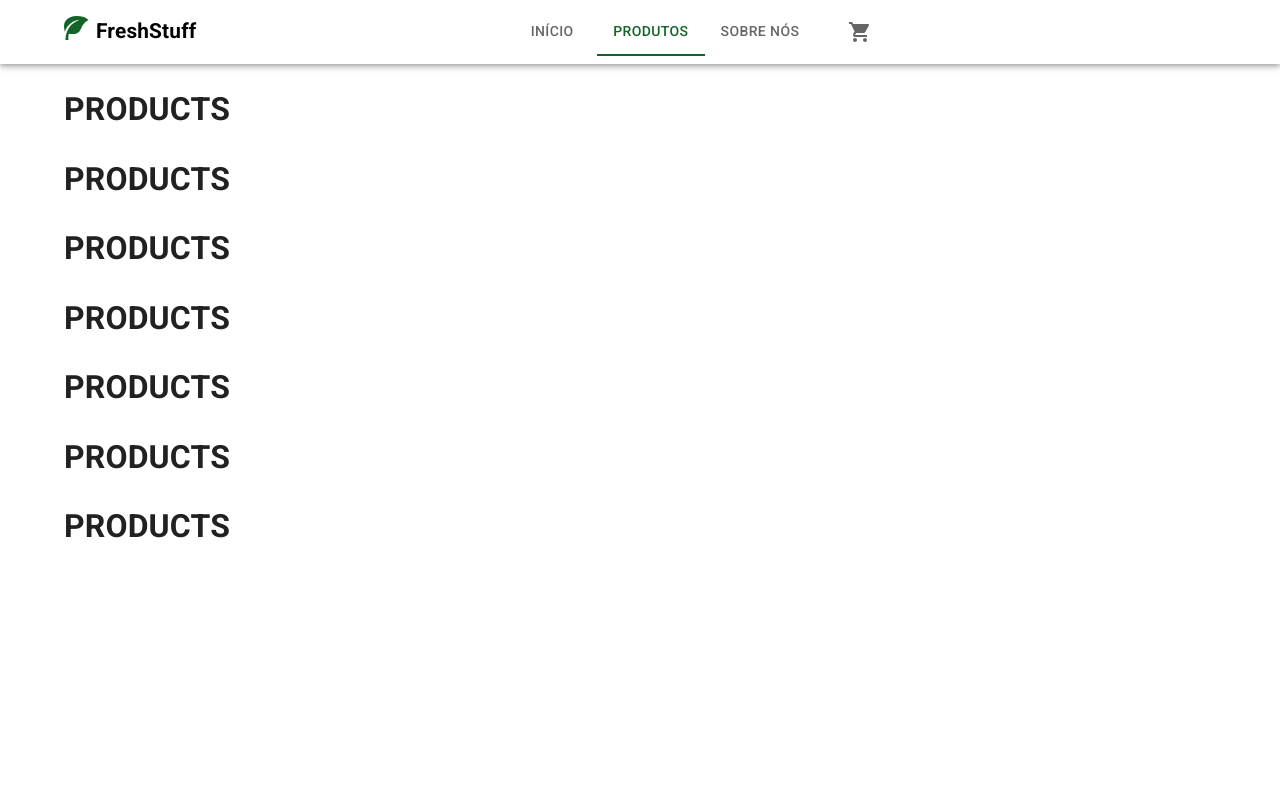
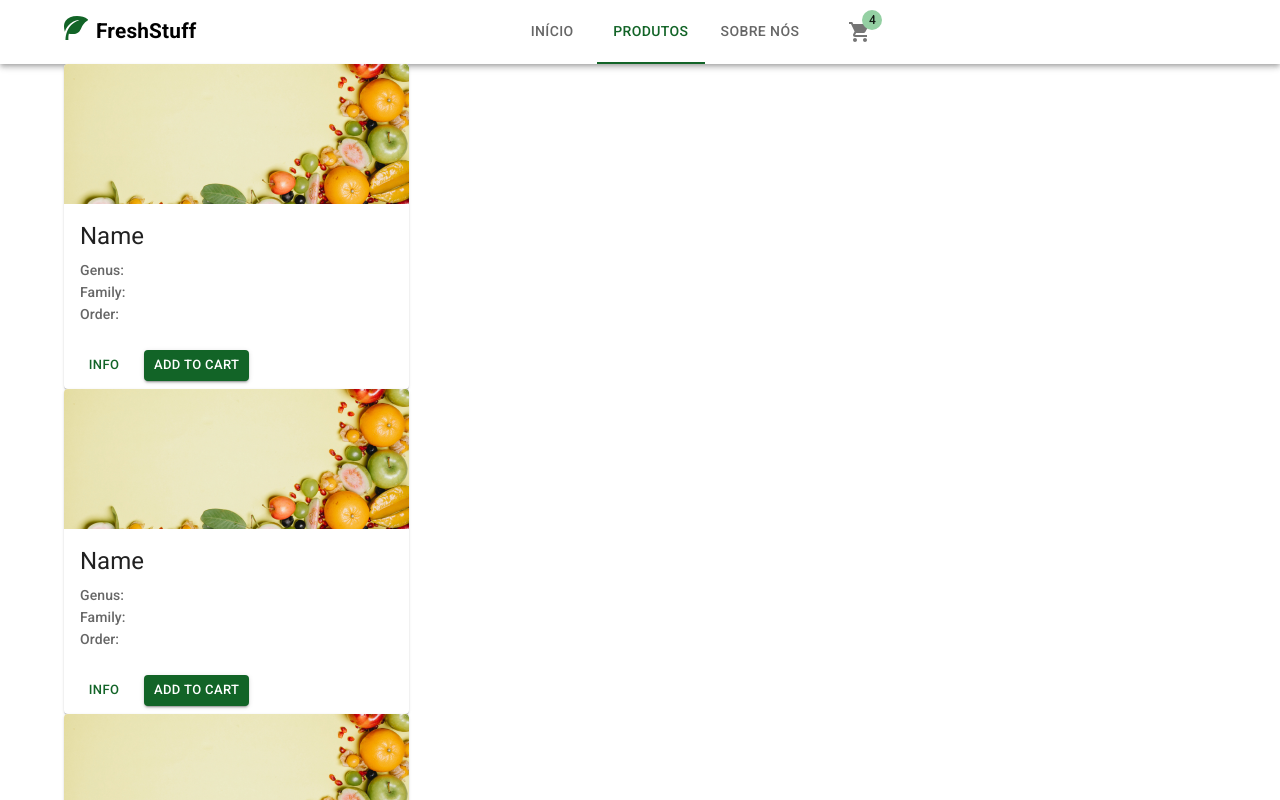
Before and after one commit to wpcasarin/fruits-and-veges-store, a React (Vite) app: page /products in a window 1280 px wide. Shown: the top 800 px of the page. Built offline with nearby package versions, Linux system fonts and the light colour scheme.

Commit message:
item card

```diff
--- a/src/components/Header.jsx
+++ b/src/components/Header.jsx
@@ -2,7 +2,7 @@ import { useState } from 'react';
 import { NavLink } from 'react-router-dom';
 import propTypes from 'prop-types';
 import { AppBar, Container, Tab, Tabs, Toolbar } from '@mui/material';
-import CartIcon from '@mui/icons-material/ShoppingCart';
+import CartIcon from './HeaderCart';
 import Logo from './shared/LogoLink';
 
 function Header({ currentPage }) {
--- /dev/null
+++ b/src/components/HeaderCart.jsx
@@ -0,0 +1,12 @@
+import { Badge, IconButton } from '@mui/material';
+import ShoppingCartIcon from '@mui/icons-material/ShoppingCart';
+
+export default function HeaderCart() {
+  return (
+    <IconButton aria-label="cart">
+      <Badge badgeContent={4} color="secondary">
+        <ShoppingCartIcon />
+      </Badge>
+    </IconButton>
+  );
+}
--- /dev/null
+++ b/src/components/Item.jsx
@@ -0,0 +1,41 @@
+import {
+  Button,
+  Card,
+  CardActions,
+  CardContent,
+  CardMedia,
+  Typography,
+} from '@mui/material';
+
+export default function Item() {
+  return (
+    <Card sx={{ maxWidth: 345 }}>
+      <CardMedia
+        component="img"
+        height="140"
+        image="/src/assets/card_img.jpg"
+        alt="green iguana"
+      />
+      <CardContent>
+        <Typography gutterBottom variant="h5" component="div">
+          {'Name'}
+        </Typography>
+        <Typography variant="subtitle2" color="text.secondary">
+          Genus:{' '}
+        </Typography>
+        <Typography variant="subtitle2" color="text.secondary">
+          Family:{' '}
+        </Typography>
+        <Typography variant="subtitle2" color="text.secondary">
+          Order:{' '}
+        </Typography>
+      </CardContent>
+      <CardActions>
+        <Button size="small">Info</Button>
+        <Button variant="contained" size="small">
+          Add to cart
+        </Button>
+      </CardActions>
+    </Card>
+  );
+}
--- a/src/pages/ProductsPage.jsx
+++ b/src/pages/ProductsPage.jsx
@@ -1,18 +1,18 @@
 import { Container } from '@mui/material';
 import Header from '../components/Header';
+import Item from '../components/Item';
 
 function ProductsPage() {
   return (
     <>
       <Header currentPage={1} />
       <Container>
-        <h1>PRODUCTS</h1>
-        <h1>PRODUCTS</h1>
-        <h1>PRODUCTS</h1>
-        <h1>PRODUCTS</h1>
-        <h1>PRODUCTS</h1>
-        <h1>PRODUCTS</h1>
-        <h1>PRODUCTS</h1>
+        <Item />
+        <Item />
+        <Item />
+        <Item />
+        <Item />
+        <Item />
       </Container>
     </>
   );
```
Also changed, not shown: src/assets/card_img.jpg (added).
